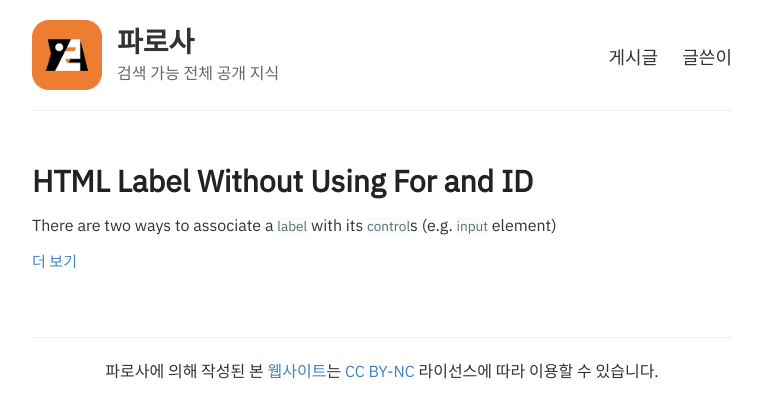
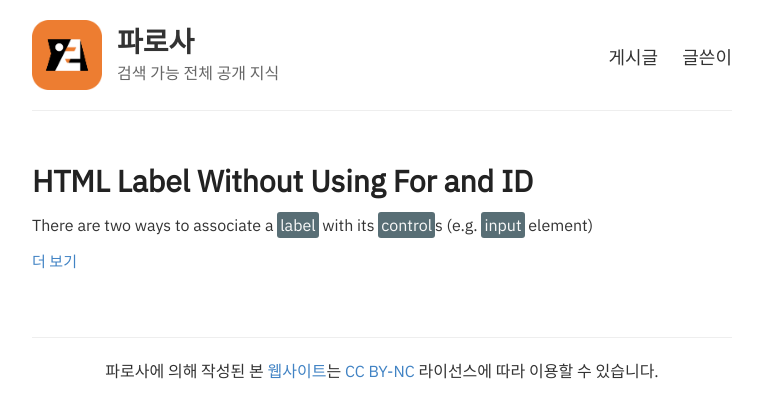
Before and after one commit to parosaone/blog, a Jekyll site: the page built from index.html, in a window 1280 px wide. Shown: the top 418 px of the page, without its empty margins (258-1019 px from the left). Built offline with Jekyll 4.4.1, drawn with Linux system fonts in a browser that asks for light colours.

Commit message:
Inline Code Highlight Style

```diff
--- a/_sass/_highlights.scss
+++ b/_sass/_highlights.scss
@@ -6,11 +6,10 @@ code {
 /* Inline */
 
 code.highlighter-rouge {
-    color: #586e75;
-    background-color: #fafafa;
-    padding: 0.2em, 0.4em;
+    color: #fafafa;
+    background-color: #586e75;
     border-radius: 3px;
-    font-size: 85%;
+    padding: 3px;
 }
 
 
```
